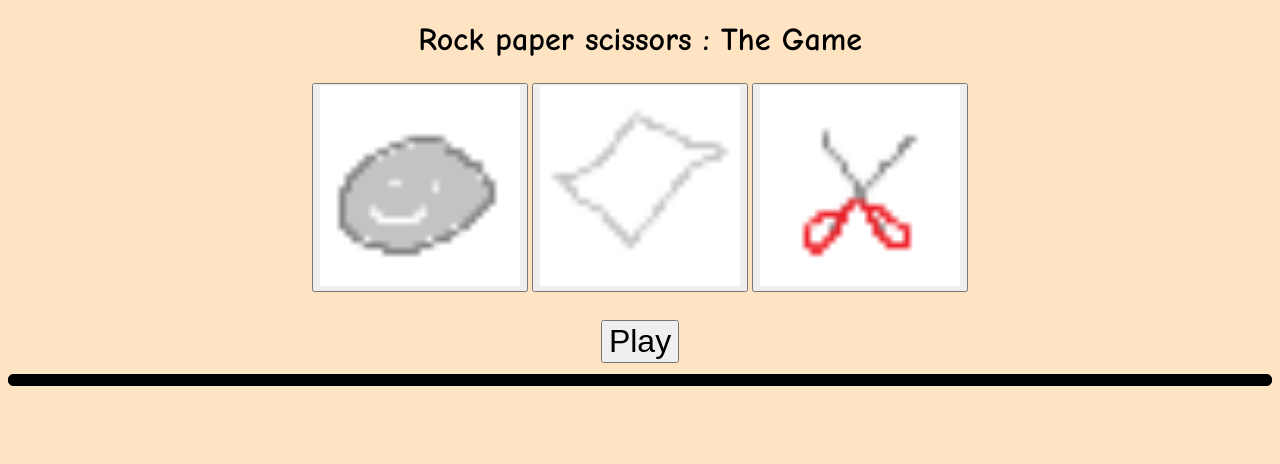
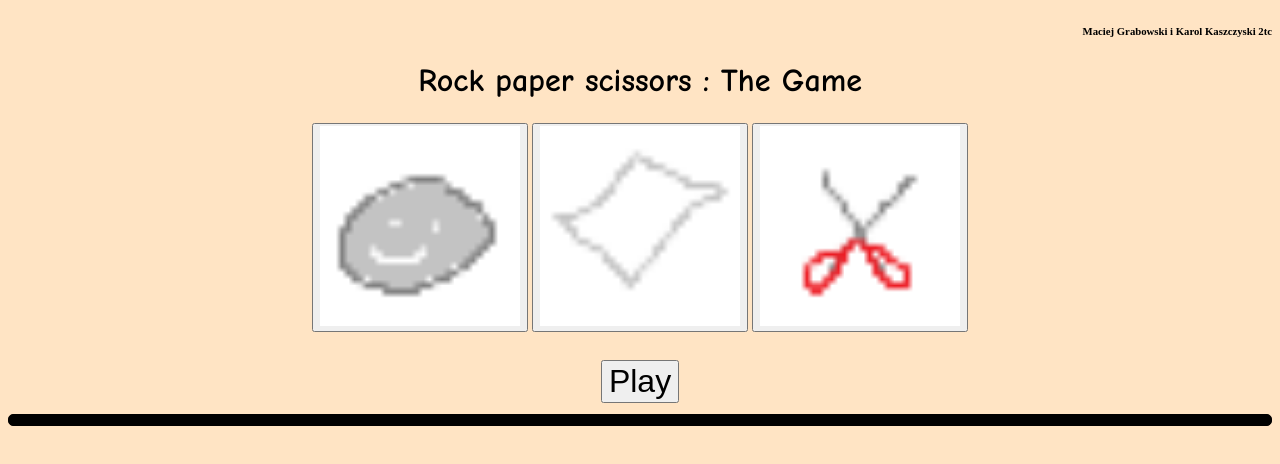
Before and after one commit to Xp1070/RPS, a plain HTML site: page index.html in a window 1280 px wide. Drawn offline with Linux system fonts and the light colour scheme.

Commit message:
3rd verison
Podisałem nas

```diff
--- a/index.html
+++ b/index.html
@@ -32,6 +32,7 @@
     </style>
 </head>
 <body>
+    <h6 style="text-align: right;">Maciej Grabowski i Karol Kaszczyski 2tc</h6>
     <h1>Rock paper scissors : The Game</h1>
     <table>
         <tr>
```
